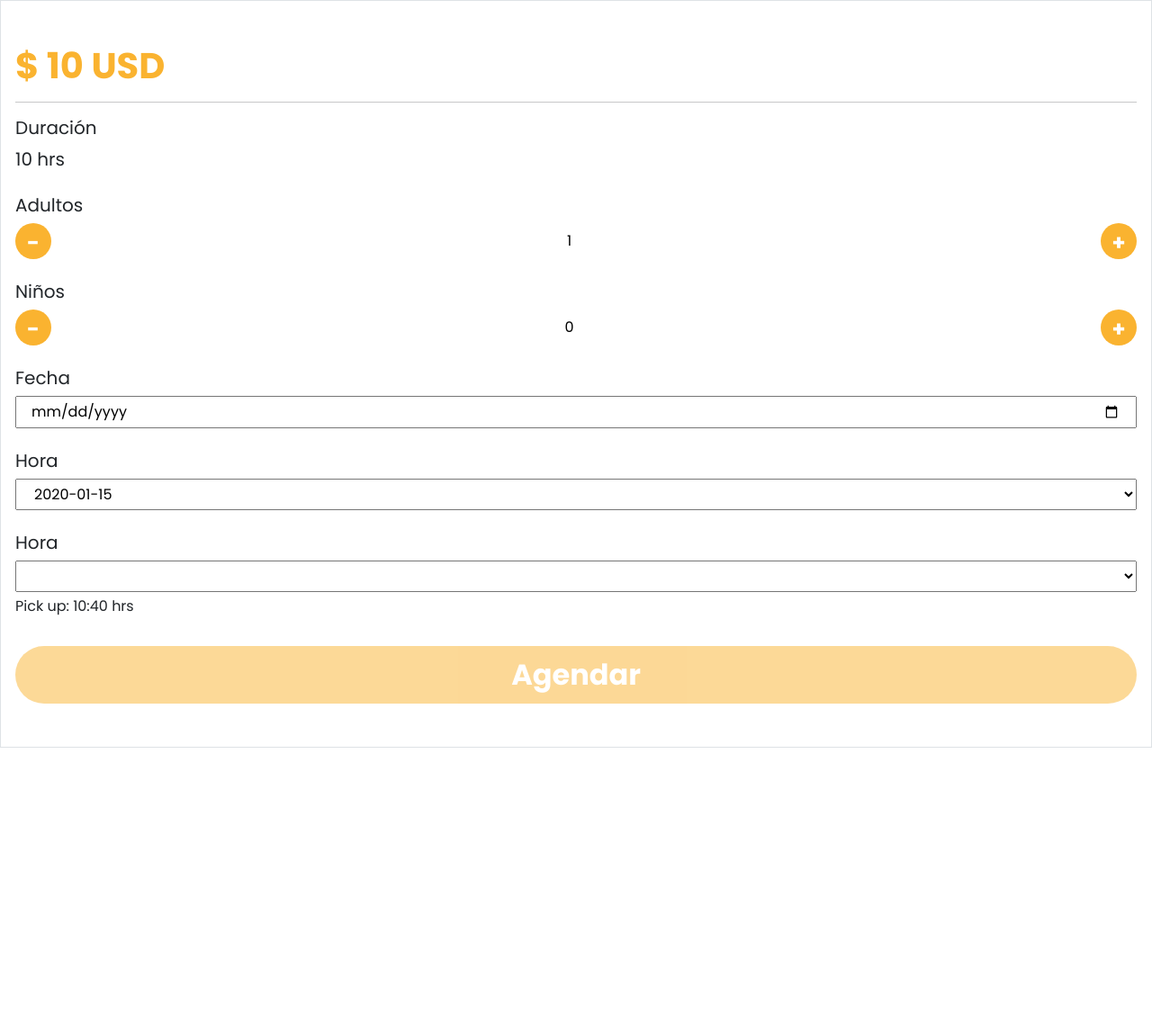
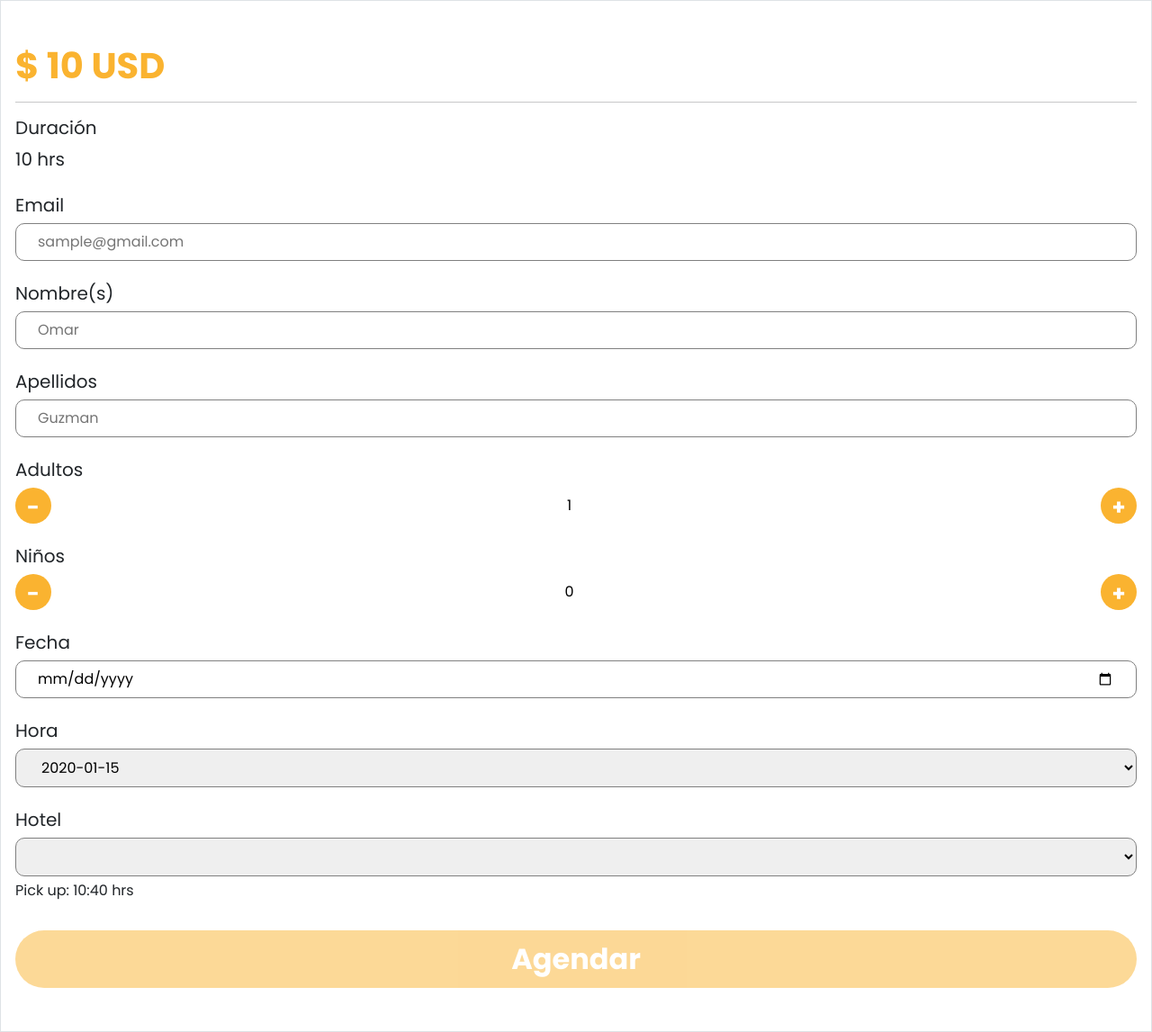
Before and after one commit to darideveloper/ezbookingtours-store, a Django app: template store/templates/store/widget.html in a window 1280 px wide. Shown: the whole page at 90% size. Before the commit the page ends 831 px from the top, so only its background shows below. Run offline with Django 4.2, Linux system fonts and the light colour scheme; tables that the repository leaves empty hold one stand-in row (values such as "Sample post"); the template is opened without the code that fills it: values that come from a table or form of the project are taken from there, most other values are stand-ins (such as "Sample title", 1, 10 or a date in 2020); lists and menus that the app fills with data are empty.

Commit message:
widget: request user info (email and name)

```diff
--- a/store/templates/store/base.html
+++ b/store/templates/store/base.html
@@ -60,6 +60,11 @@
       height: 40px;
     }
 
+    input, select {
+      border-radius: 10px;
+      border: 1px solid gray;
+    }
+
     input.num {
       width: calc(100% - 130px);
     }
--- a/store/templates/store/widget.html
+++ b/store/templates/store/widget.html
@@ -15,12 +15,27 @@
   <h2 class="fs-5">Duración</h2>
   <p class="fs-5 mb-0">{{ duration }} hrs</p>
 
+  <label class="d-block mt-4" for="email">
+    <h2 class="fs-5">Email</h2>
+  </label>
+  <input class="py-2 px-4 w-100" type="email" name="email" id="email" placeholder="sample@gmail.com" required>
+
+  <label class="d-block mt-4" for="first-name">
+    <h2 class="fs-5">Nombre(s)</h2>
+  </label>
+  <input class="py-2 px-4 w-100" type="text" name="first-name" id="first-name" placeholder="Omar" required>
+
+  <label class="d-block mt-4" for="last-name">
+    <h2 class="fs-5">Apellidos</h2>
+  </label>
+  <input class="py-2 px-4 w-100" type="text" name="last-name" id="last-name" placeholder="Guzman"  required>
+
   <label class="d-block mt-4" for="adults">
     <h2 class="fs-5">Adultos</h2>
   </label>
   <div class="num-input adults-wrapper d-flex align-items-center justify-content-between">
     <button class="button button-seconday py-1 fs-4 rounded-circle" type="button">-</button>
-    <input class="py-1 px-3 num text-center border-0" type="number" name="adults" id="adults" min="1" max="20" value="1" readonly>
+    <input class="py-2 px-4 num text-center border-0" type="number" name="adults" id="adults" min="1" max="20" value="1" readonly>
     <button class="button button-seconday py-1 fs-4 rounded-circle" type="button">+</button>
   </div>
 
@@ -29,15 +44,15 @@
   </label>
   <div class="num-input childs-wrapper d-flex align-items-center justify-content-between">
     <button class="button button-seconday py-1 fs-4 rounded-circle" type="button">-</button>
-    <input class="py-1 px-3 num text-center border-0" type="number" name="childs" id="childs" min="0" max="20" value="0" readonly>
+    <input class="py-2 px-4 num text-center border-0" type="number" name="childs" id="childs" min="0" max="20" value="0" readonly>
     <button class="button button-seconday py-1 fs-4 rounded-circle" type="button">+</button>
   </div>
 
   <label class="d-block mt-4" for="date">
     <h2 class="fs-5">Fecha</h2>
   </label>
-  <input class="py-1 px-3 w-100" type="date" name="date" id="date" min="{{ date_start }}" max="{{ date_end }}">
-  <p class="fs-6 text-danger d-none">
+  <input class="py-2 px-4 w-100" type="date" name="date" id="date" min="{{ date_start }}" max="{{ date_end }}">
+  <p class="fs-6 text-danger d-none" required>
     Este tour no está disponible los días
     <span>dia</span>
   </p>
@@ -45,16 +60,16 @@
   <label class="d-block mt-4" for="time">
     <h2 class="fs-5">Hora</h2>
   </label>
-  <select class="py-1 px-3 w-100" name="time" id="time">
+  <select class="py-2 px-4 w-100" name="time" id="time"  required>
     {% for time in times %}
     <option value="{{ time }}">{{ time }}</option>
     {% endfor %}
   </select>
 
   <label class="d-block mt-4" for="hotel">
-    <h2 class="fs-5">Hora</h2>
+    <h2 class="fs-5">Hotel</h2>
   </label>
-  <select class="py-1 px-3 w-100" name="hotel" id="hotel">
+  <select class="py-2 px-4 w-100" name="hotel" id="hotel" required>
     {% for hotel in hotels %}
     <option value="{{ hotel.hotel }}">{{ hotel.hotel }}</option>
     {% endfor %}
```
